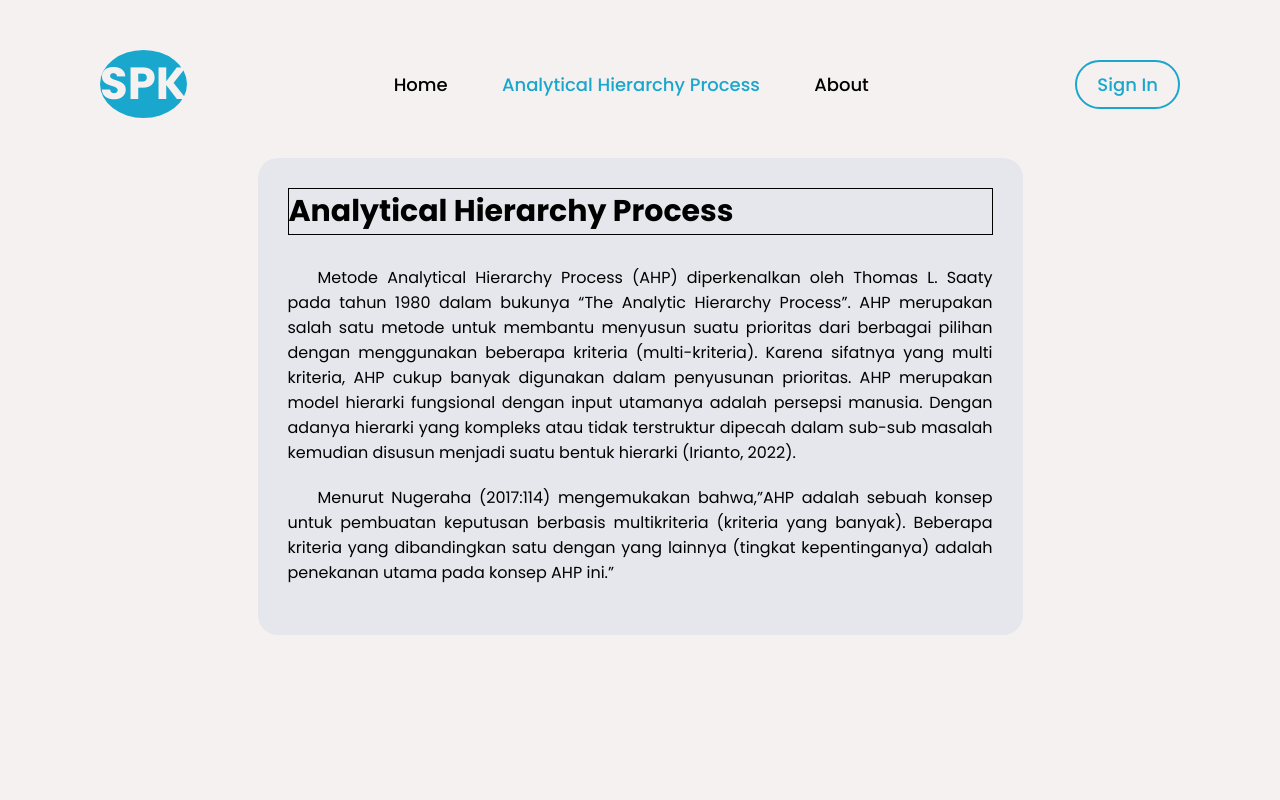
After one commit to rizkyfbrnsyh88/aplikasi-spk-ahp, a PHP site: page /AnalyticalHierarchyProcess.php in a window 1280 px wide. The commit adds this page. Run offline with PHP 8.4, Linux system fonts and the light colour scheme.

Commit message:
tambah file

```diff
--- /dev/null
+++ b/AnalyticalHierarchyProcess.php
@@ -0,0 +1,33 @@
+<!DOCTYPE html>
+<html lang="en">
+<head>
+    <meta charset="UTF-8">
+    <meta http-equiv="X-UA-Compatible" content="IE=edge">
+    <meta name="viewport" content="width=device-width, initial-scale=1.0">
+    <title>SPK | Analytical Hierarchy Process</title>
+    <link rel="stylesheet" href="assets/css/index.css">
+</head>
+<body>
+    <nav>
+        <div class="logo">
+            <h1>SPK</h1>
+        </div>
+        <div class="links">
+            <a href="index.php">Home</a>
+            <a href="AnalyticalHierarchyProcess.php" class="active">Analytical Hierarchy Process</a>
+            <a href="about.php">About</a>
+        </div>
+        <div class="sign-in">
+            <a href="">Sign In</a>
+        </div>
+    </nav>
+
+    <div class="content-ahp">
+        <div class="text-content-ahp">
+            <h1>Analytical Hierarchy Process</h1>
+            <p>Metode <span>Analytical Hierarchy Process</span> (AHP) diperkenalkan oleh Thomas L. Saaty pada tahun 1980 dalam bukunya “The Analytic Hierarchy Process”. AHP merupakan salah satu metode untuk membantu menyusun suatu prioritas dari berbagai pilihan dengan menggunakan beberapa kriteria (multi-kriteria). Karena sifatnya yang multi kriteria, AHP cukup banyak digunakan dalam penyusunan prioritas. AHP merupakan model hierarki fungsional dengan input utamanya adalah persepsi manusia. Dengan adanya hierarki yang kompleks atau tidak terstruktur dipecah dalam sub-sub masalah kemudian disusun menjadi suatu bentuk hierarki (Irianto, 2022).</p>
+            <p>Menurut Nugeraha (2017:114) mengemukakan bahwa,”AHP adalah sebuah konsep untuk pembuatan keputusan berbasis multikriteria (kriteria yang banyak). Beberapa kriteria yang dibandingkan satu dengan yang lainnya (tingkat kepentinganya) adalah penekanan utama pada konsep AHP ini.”</p>
+        </div>
+    </div>
+</body>
+</html>
--- a/assets/css/index.css
+++ b/assets/css/index.css
@@ -19,6 +19,7 @@
 body{
     background-color: var(--colorbg);
     height: 100vh;
+    overflow: hidden;
 }
 
 /* Navbar */
@@ -33,7 +34,10 @@ nav{
 nav .logo{
     font-size: 30px;
     font-weight: bold;
-    color: var(--colortitle);
+    color: var(--colorbg);
+    cursor: default;
+    background-color: var(--colortitle);
+    border-radius: 50%;
 }
 
 nav .links a{
@@ -41,6 +45,10 @@ nav .links a{
     margin-right: 50px;
     font-size: 18px;
     font-weight: 500;
+}
+
+nav .links a:nth-child(3){
+    margin-right: 0;
 }
 
 nav .links a:hover{
@@ -53,15 +61,29 @@ nav .sign-in a{
     border: 2px solid var(--colortitle);
     padding: 10px 20px;
     border-radius: 30px;
+    font-weight: 500;
 }
 
 nav .sign-in a:hover{
     color: var(--colorbg);
     background-color: var(--colortitle);
+    box-shadow: 0 2px 10px var(--secondcolor);
 }
 
 nav .links .active{
     color: var(--colortitle);
+}
+
+/* container content */
+.container-content{
+    display: flex;
+    flex-direction: column;
+    justify-content: flex-start;
+    align-items: center;
+    margin: 0 130px;
+    overflow: hidden;
+    position: relative;
+    height: 100%;
 }
 
 /* Box Content */
@@ -69,7 +91,16 @@ nav .links .active{
     display: flex;
     justify-content: space-between;
     align-items: center;
-    margin: 0 130px;
+    position: absolute;
+    width: 100%;
+    top: 100%;
+    opacity: 0;
+    transition: top 1s ease, opacity 1s ease;
+}
+
+.slide{
+    opacity: 1;
+    top: 0;
 }
 
 .box-content .text-content{
@@ -85,6 +116,11 @@ nav .links .active{
     color: var(--colortitle);
 }
 
+.box-content .text-content p{
+    text-align: justify;
+    width: 88%;
+}
+
 .box-content .text-content p span{
     font-weight: bold;
     font-style: italic;
@@ -92,4 +128,43 @@ nav .links .active{
 
 .box-content .image-content img{
     width: 500px;
+    position: relative;
+    bottom: 0;
+    animation: updown 3s linear infinite;
 }
+
+@keyframes updown{
+    50%{
+        position: relative;
+        bottom: 20px;
+    }
+}
+
+/* Page ahp */
+.content-ahp{
+    display: flex;
+    justify-content: flex-start;
+    align-items: center;
+    flex-direction: column;
+    margin: 20px 130px 0 130px;
+}
+
+.content-ahp .text-content-ahp{
+    margin-top: 20px;
+    width: 75%;
+    padding: 30px;
+    background-color: rgb(230, 231, 236);
+    border-radius: 20px;
+}
+
+.content-ahp .text-content-ahp h1{
+    font-size: 30px;
+    margin-bottom: 30px;
+    border: var(--borderset);
+}
+
+.content-ahp .text-content-ahp p{
+    text-align: justify;
+    margin-bottom: 20px;
+    text-indent: 30px;
+}
--- /dev/null
+++ b/eror404.php
@@ -0,0 +1,2 @@
+<h1>Halaman Tidak Ditemukan - Eror 404</h1>
+<p>Silahkan kembali atau coba reffresh website.</p>
```
Also changed, not shown: assets/js/script.js (added, +30 -0 lines), index.php (+17 -3 lines), assets/images/bg-book.png (added).
